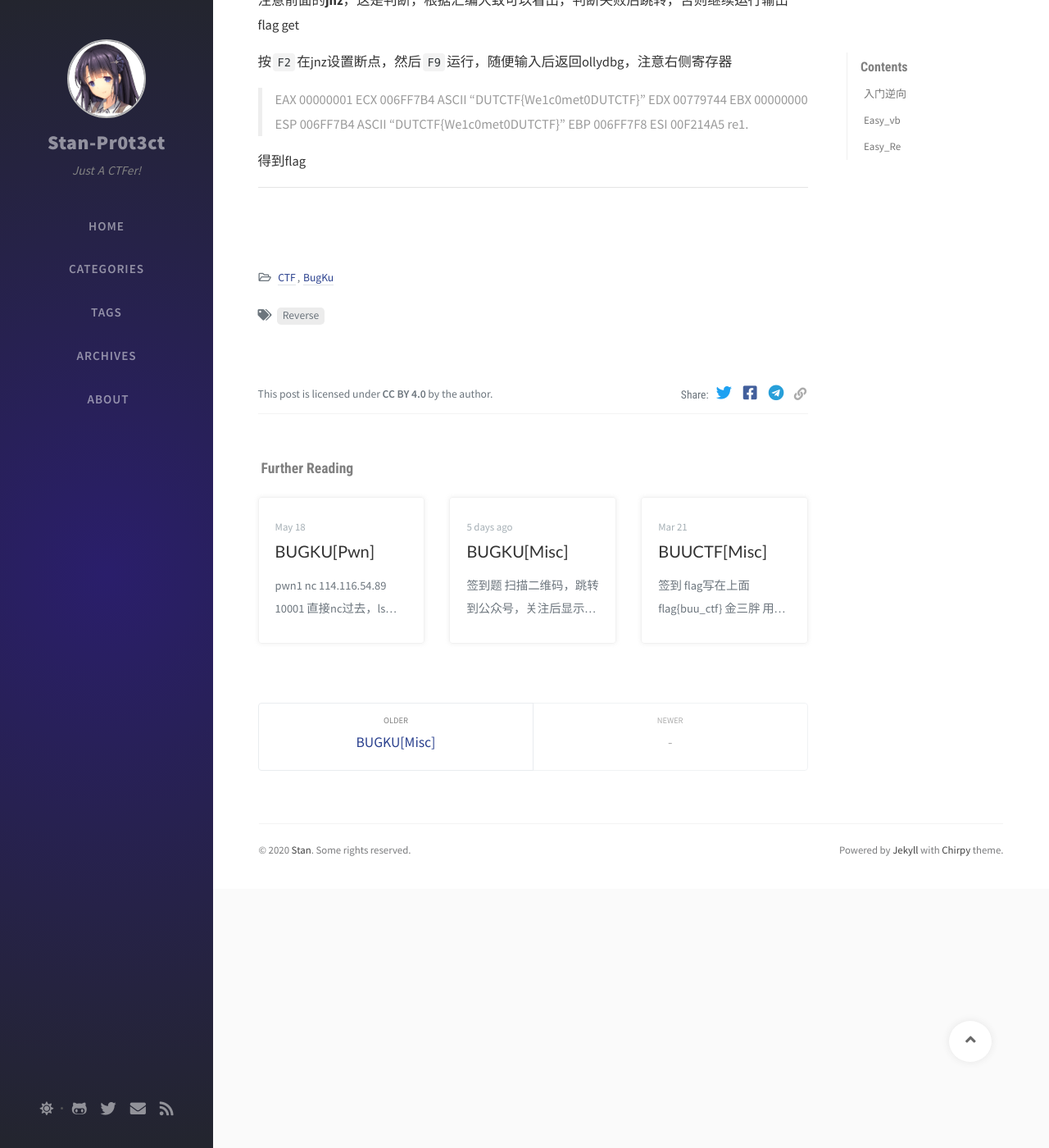
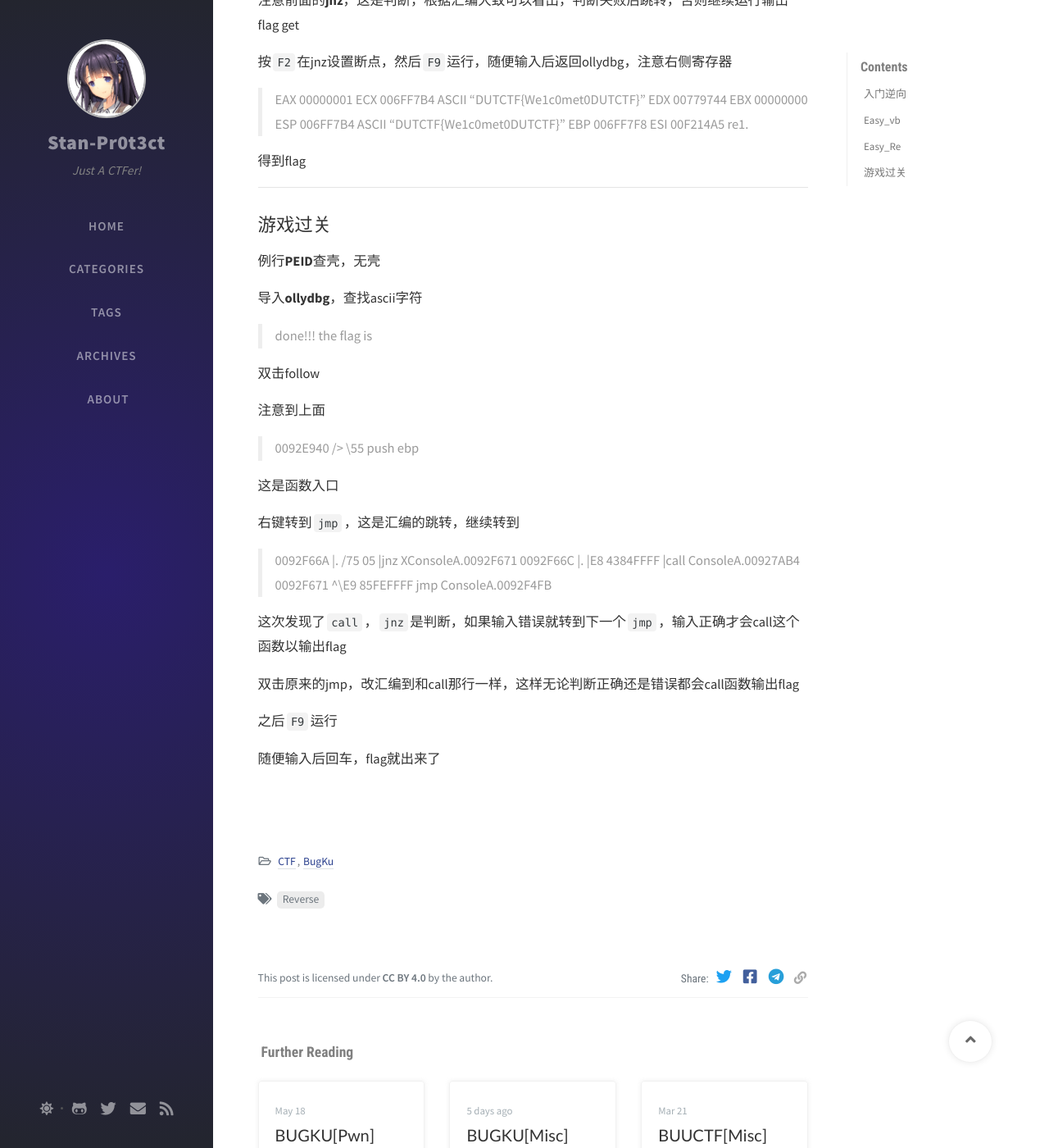
Before and after one commit to Stan-Pr0t3ct/Stan-Pr0t3ct.github.io, a Jekyll site: the page built from _posts/2020-10-25-BUGKU[Reverse].md, in a window 1280 px wide and 1400 px high, scrolled down 19730 px. Shown: the whole window at 82% size. Built offline with Jekyll 4.4.1, drawn with Linux system fonts in a browser that asks for light colours; nearby versions of some CDN libraries; comment, search, counter and statistics services are not loaded.

Commit message:
update BUGKU Reverse

```diff
--- a/_posts/2020-10-25-BUGKU[Reverse].md
+++ b/_posts/2020-10-25-BUGKU[Reverse].md
@@ -81,3 +81,33 @@ bugku{inde_9882ihsd8-0}
 得到flag
 
 ---
+
+## 游戏过关
+
+例行**PEID**查壳，无壳
+
+导入**ollydbg**，查找ascii字符
+
+> done!!! the flag is
+
+双击follow
+
+注意到上面
+
+> 0092E940  /> \55            push ebp
+
+这是函数入口
+
+右键转到`jmp`，这是汇编的跳转，继续转到
+
+> 0092F66A  |. /75 05         |jnz XConsoleA.0092F671
+> 0092F66C  |. |E8 4384FFFF   |call ConsoleA.00927AB4
+> 0092F671    ^\E9 85FEFFFF   jmp ConsoleA.0092F4FB
+
+这次发现了`call`，`jnz`是判断，如果输入错误就转到下一个`jmp`，输入正确才会call这个函数以输出flag
+
+双击原来的jmp，改汇编到和call那行一样，这样无论判断正确还是错误都会call函数输出flag
+
+之后`F9`运行
+
+随便输入后回车，flag就出来了
```
